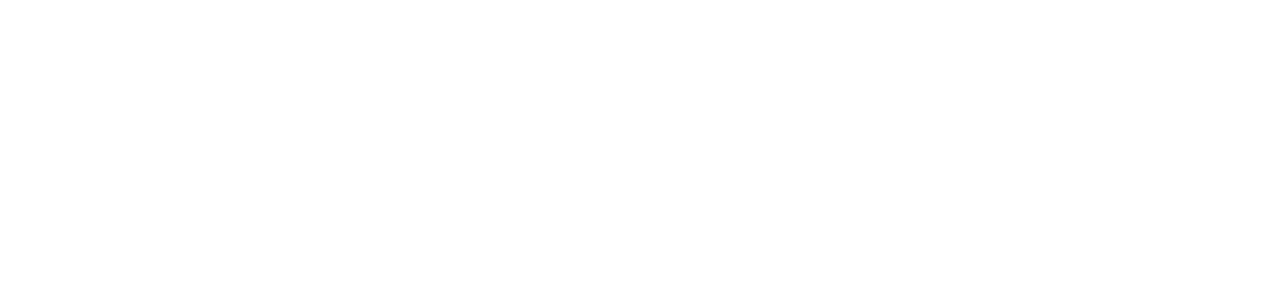
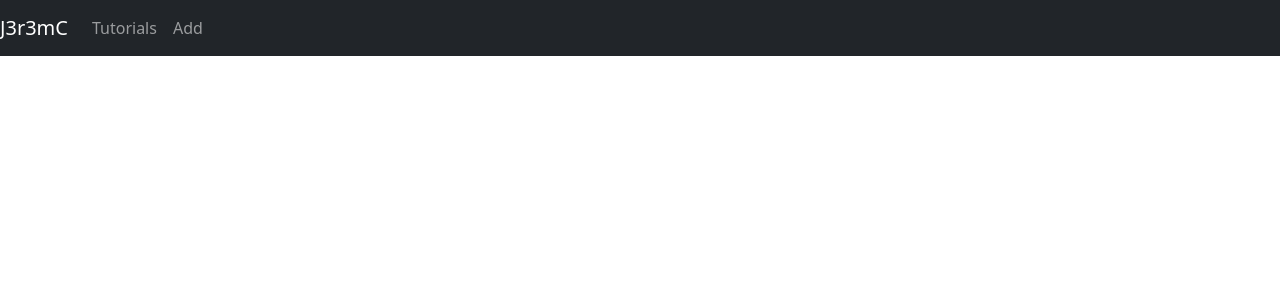
Before and after one commit to j3r3mC/frontend-tutorials, a React (Create React App) app: page / in a window 1280 px wide. Shown: the top 300 px of the page. Built offline with nearby package versions, Linux system fonts and the light colour scheme.

Commit message:
Add navbar in App.js

```diff
--- a/src/App.js
+++ b/src/App.js
@@ -1,9 +1,47 @@
 import React, { Component } from "react";
+import { Routes, Route, Link } from "react-router-dom";
 import "bootstrap/dist/css/bootstrap.min.css";
+import "./App.css";
+
+//import AddTutorial from "./component/add-tutorial.component.js";
+//import Tutorial from "./component/tutorial.component.js";
+//import TutorialsList from "./component/TutorialsList.js";
+
 
 class App extends Component {
   render() {
-    return console.log("hello you :) ")
+    return(
+      <div>
+        <nav className="navbar navbar-expand navbar-dark bg-dark">
+          <Link to={"/tutorials"} className="navbar-brand">
+            J3r3mC
+          </Link>
+          <div className="navbar-nav mr-auto">
+            <li className="nav-item">
+              <Link to={"/tutorials"} className="nav-link">
+                Tutorials
+              </Link>
+            </li>
+            <li className="nav-item">
+              <Link to={"/add"} className="nav-link">
+                Add
+              </Link>
+            </li>
+          </div>
+        </nav>
+
+        <div className="container mt-3">
+          {/*
+          <Routes>
+            <Route path="/" element={<TutorialsList />} />
+            <Route path="/tutorials" element={<TutorialsList />} />
+            <Route path="/add" element={<AddTutorial />} />
+            <Route path="/tutorials/:id" element={<Tutorial />} />
+          </Routes>
+        */}
+        </div>
+      </div>
+    );
   }
 }
 
```
